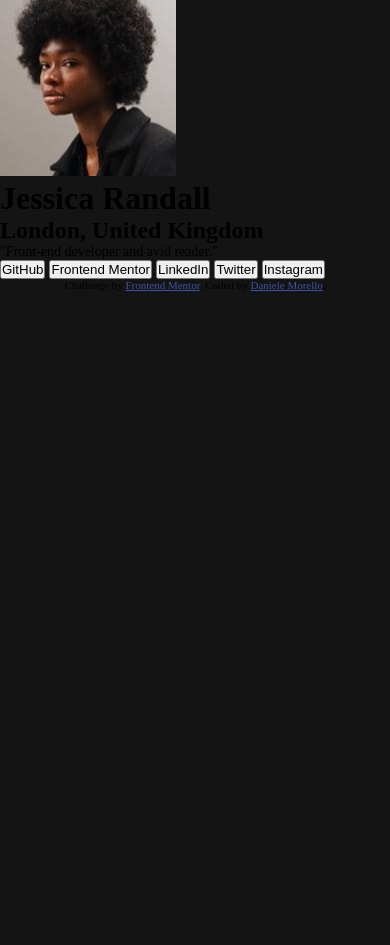
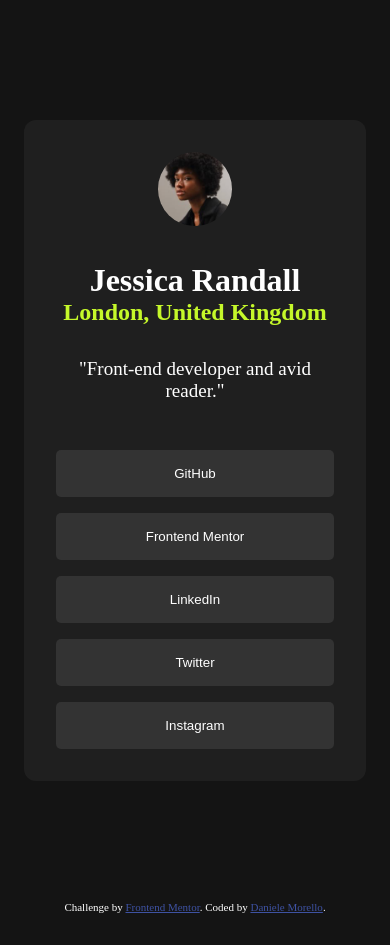
Before and after one commit to DanieleMorello/social-links-profile-main, a plain HTML site: page index.html in a window 390 px wide. Before the commit the page ends 844 px from the top, so only its background shows below. Drawn offline with Linux system fonts and the light colour scheme.

Commit message:
Complete layaout of mobile

```diff
--- a/assets/css/style.css
+++ b/assets/css/style.css
@@ -11,8 +11,9 @@
   margin: 0;
   padding: 0;
   box-sizing: border-box;
+  /* RESET CSS */
+  color: var(--light);
 }
-/* RESET CSS */
 
 body {
   background-color: var(--dark);
@@ -25,11 +26,73 @@ body {
 
 .container {
   max-width: 375px;
+  width: calc(100% - 3rem);
+  background-color: var(--dark-secondary);
+  display: flex;
+  flex-direction: column;
+  gap: 3rem;
+  text-align: center;
+  align-items: center;
+  justify-content: center;
+  margin: 7.5rem auto;
 }
-/* MOBILE */
+
+.pt-2 {
+  padding-top: 2rem;
+}
+
+.mt-2 {
+  margin-top: 2rem;
+}
+
+.mx-2 {
+  margin-top: 2rem;
+  margin-bottom: 2rem;
+}
+
+.circle {
+  border-radius: 50%;
+}
+
+.rounded {
+  border-radius: 12px;
+}
+
+.card {
+  display: flex;
+  flex-direction: column;
+  flex-wrap: wrap;
+  align-items: center;
+  justify-content: center;
+}
+
+.card-image {
+  width: 28%;
+}
+
+.card-subtitle {
+  color: var(--primary);
+}
+
+.card-body {
+  display: flex;
+  flex-direction: column;
+  gap: 1rem;
+  padding: 2rem;
+}
+
+.btn {
+  border: none;
+  border-radius: 5px;
+  padding: 1rem;
+}
 
 p {
-  font-size: 14px;
+  font-size: 19px;
+}
+
+.btn {
+  background-color: var(--secondary);
 }
 
 .attribution {
@@ -39,10 +102,15 @@ p {
 .attribution a {
   color: var(--link);
 }
+/* MOBILE */
 
 @media only screen and (min-width: 1440px) {
   .container {
     max-width: 1440px;
+  }
+
+  p {
+    font-size: 14px;
   }
 
   .attribution {
```
